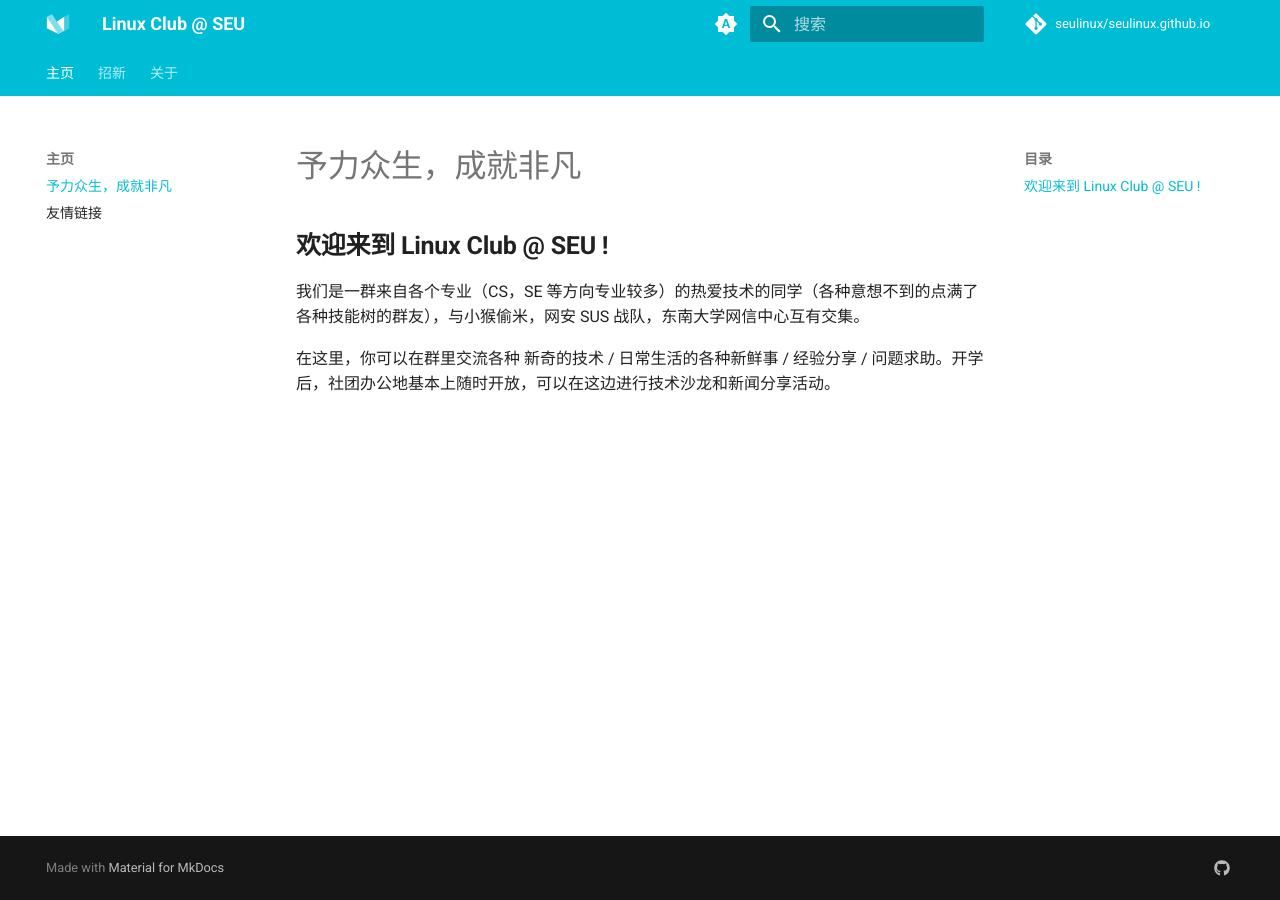
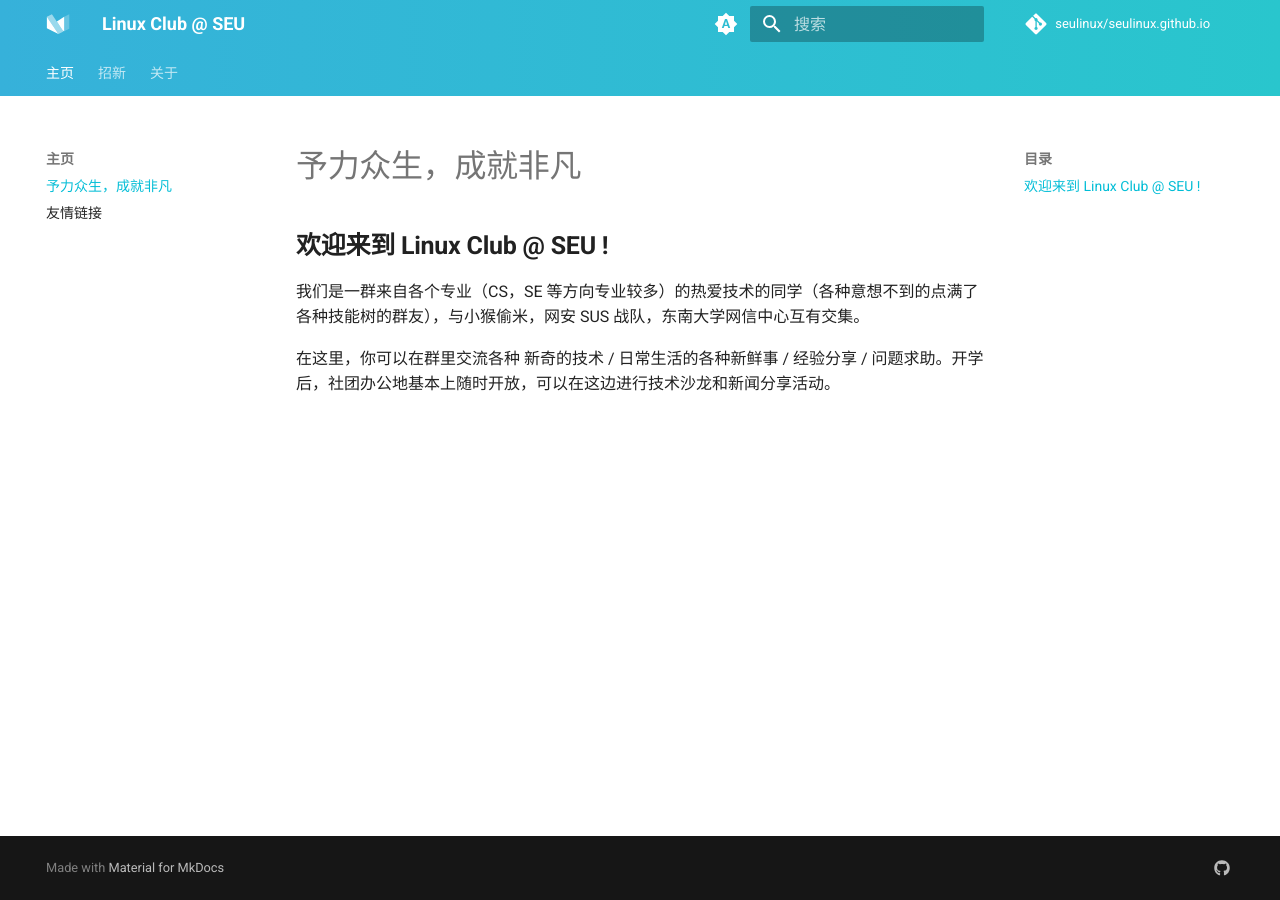
Before and after one commit to seulinux/seulinux.github.io, an MkDocs documentation site: the page built from docs/index.md, in a window 1280 px wide. Built offline with MkDocs 1.6.1 and Material for MkDocs 9.7.7, drawn with Linux system fonts in a browser that asks for light colours; comment, search, counter and statistics services are not loaded.

Commit message:
feat(style): add gradient to header
with respect to MSC

```diff
--- /dev/null
+++ b/docs/stylesheets/extra.css
@@ -0,0 +1,3 @@
+header.md-header, nav.md-tabs {
+     background: linear-gradient(to right, #36b1da 0%, #29c6cd 100%);
+}
--- a/mkdocs.yml
+++ b/mkdocs.yml
@@ -50,3 +50,6 @@ extra:
   social:
     - icon: fontawesome/brands/github
       link: https://github.com/seulinux
+
+extra_css:
+  - stylesheets/extra.css
```
